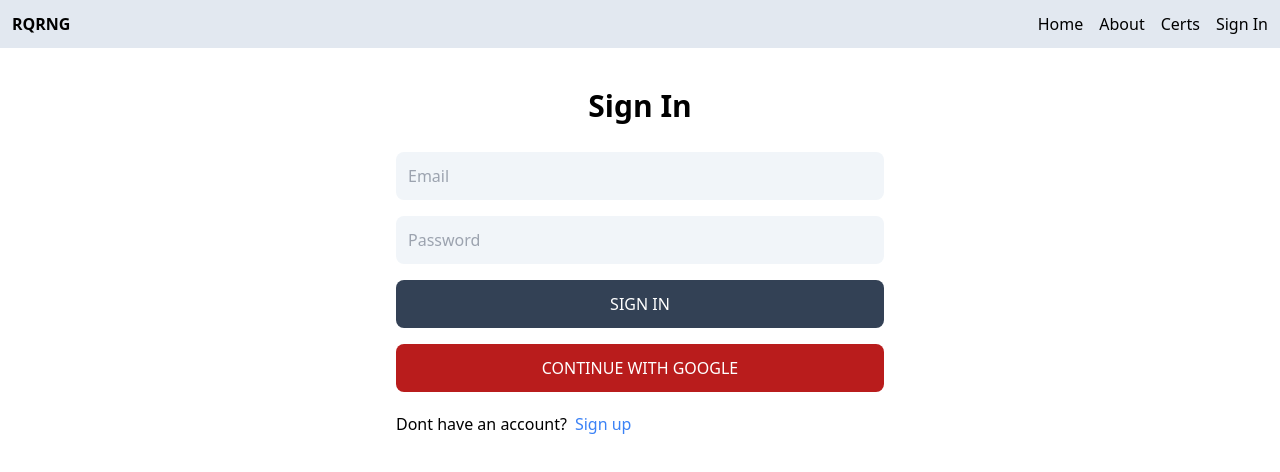
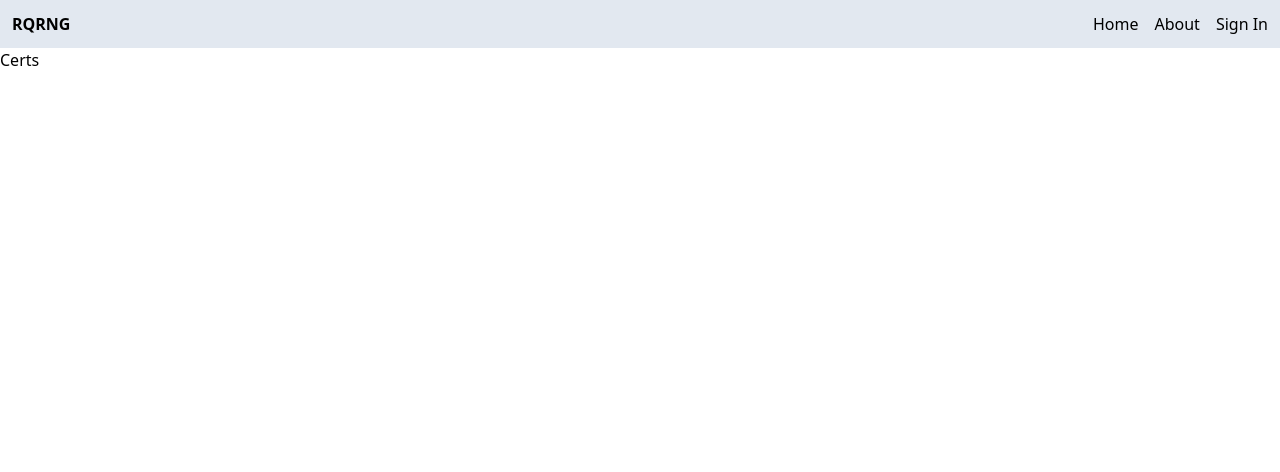
Before and after one commit to davisjanis/mern-qrng-2, a React (Vite) app in the folder client/: page /certs in a window 1280 px wide. Before the commit this address led to /sign-in. Shown: the top 472 px of the page. Built offline with nearby package versions, Linux system fonts and the light colour scheme; no server answers.

Commit message:
Fixed the Certs page routing, made it visible only for authenticated users. Added some comments.

```diff
--- a/client/src/App.jsx
+++ b/client/src/App.jsx
@@ -19,8 +19,8 @@ export default function App() {
         <Route path="/sign-up" element={<SignUp />} />
         <Route element={<PrivateRoute />}>
           <Route path="/profile" element={<Profile />} />
+        </Route>
           <Route path="/certs" element={<Certs />} />
-        </Route>
       </Routes>
     </BrowserRouter>
   );
--- a/client/src/components/Header.jsx
+++ b/client/src/components/Header.jsx
@@ -3,6 +3,7 @@ import { Link } from "react-router-dom";
 import { useSelector } from 'react-redux';
 
 export default function Header() {
+  // extract currentUser data from Redux store
   const {currentUser} = useSelector((state) => state.user);
   return (
     <div className="bg-slate-200">
@@ -29,9 +30,11 @@ export default function Header() {
         <Link to="/about">
           <li>About</li>
         </Link>
+        {currentUser && (
         <Link to="/certs">
           <li>Certs</li>
         </Link>
+        )}
         <Link to="/profile">
           {currentUser ? (
             <img src={currentUser.profilePicture} alt='profile' className="h-7 w-7 rounded-full
--- a/client/src/components/PrivateRoute.jsx
+++ b/client/src/components/PrivateRoute.jsx
@@ -1,4 +1,8 @@
+// useSelector is a hook provided by the 'react-redux' library
+// that allows to extract data from the Redux store in a functional component.
 import {useSelector} from 'react-redux'
+//<Outlet /> is used to render the content of the child route,
+// and <Navigate /> is used for programmatic navigation.
 import { Outlet, Navigate } from 'react-router-dom'
 
 export default function PrivateRoute() {
@@ -6,3 +10,5 @@ export default function PrivateRoute() {
   return currentUser ? <Outlet /> : <Navigate to='/sign-in' />
 
 }
+
+//
--- a/client/src/pages/Certs.jsx
+++ b/client/src/pages/Certs.jsx
@@ -1,9 +1,14 @@
-import React from 'react'
+import {useSelector} from 'react-redux';
 
 export default function Certs() {
+
+  const {currentUser} = useSelector(state => state.user);
+
+
+
   return (
     <div>
-
+      Certs
     </div>
   )
 }
--- a/client/src/pages/SignIn.jsx
+++ b/client/src/pages/SignIn.jsx
@@ -45,7 +45,7 @@ export default function SignIn() {
         return;
       }
       dispatch(signInSuccess(data));
-      navigate('/')
+      navigate('/certs')
     } catch (error) {
       dispatch(signInFailure(error));
       // setLoading(false);
--- a/client/src/redux/user/userSlice.js
+++ b/client/src/redux/user/userSlice.js
@@ -1,5 +1,5 @@
 import { createSlice } from '@reduxjs/toolkit';
-
+//
 const initialState = {
     currentUser: null,
     loading: false,
```
